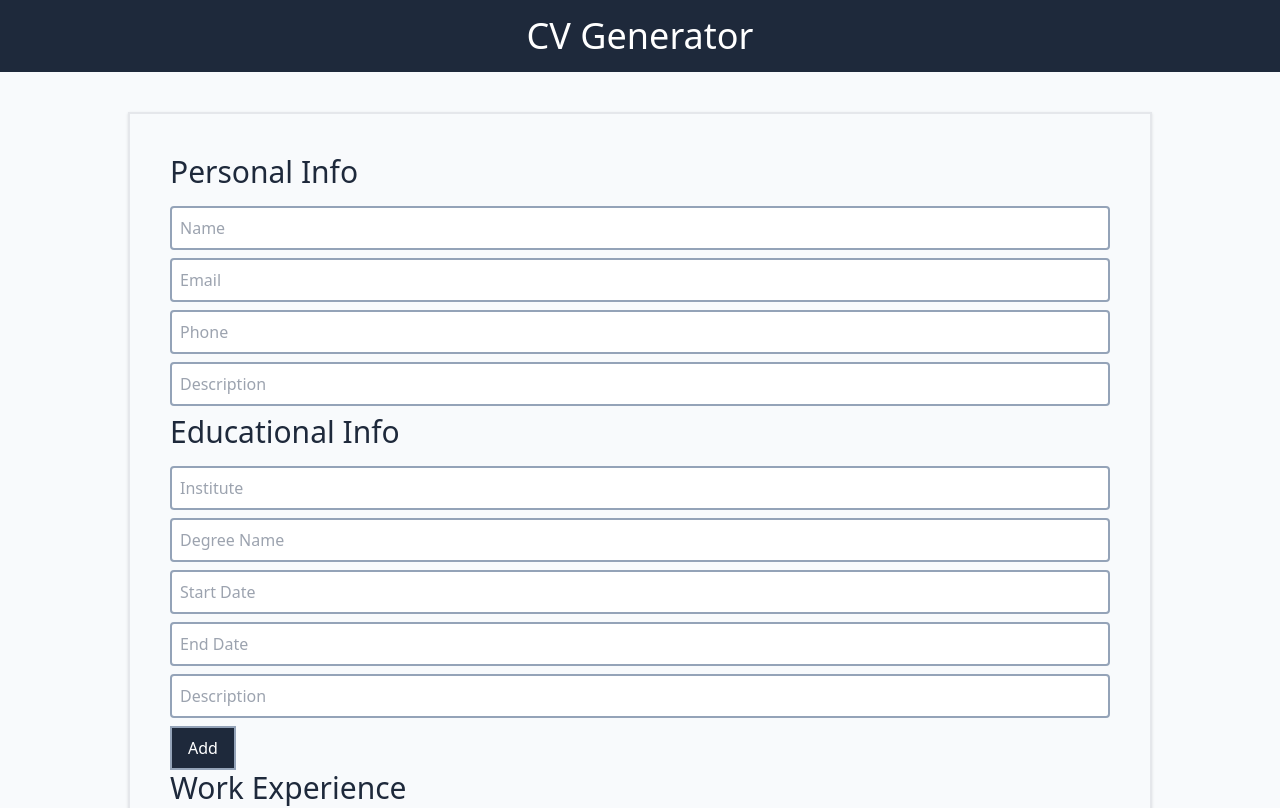
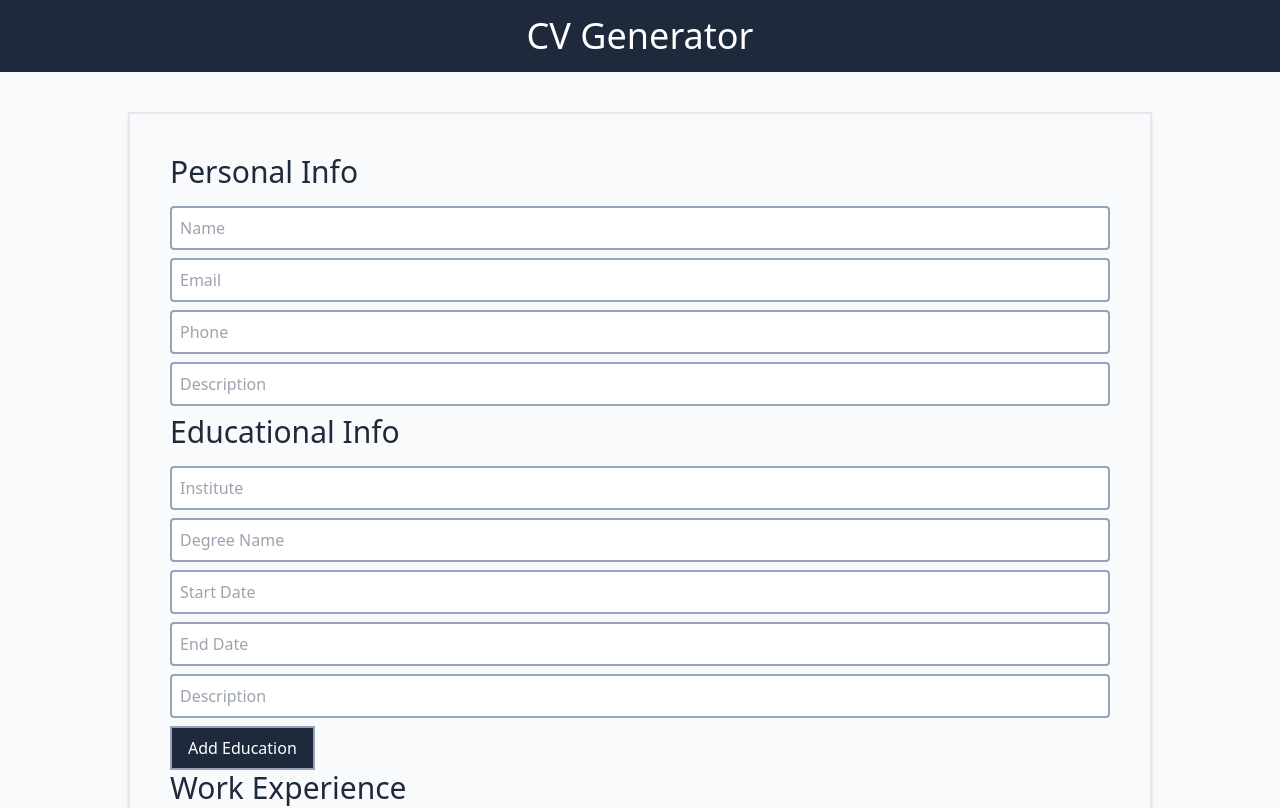
Before and after one commit to adnansyed101/CV-Generator, a React (Vite) app: page / in a window 1280 px wide. Shown: the top 808 px of the page. Built offline with nearby package versions, Linux system fonts and the light colour scheme.

Commit message:
add education word to buttons

```diff
--- a/src/components/Education.jsx
+++ b/src/components/Education.jsx
@@ -72,11 +72,11 @@ const Education = (props) => {
             <div className="btns">
               {education.length !== 1 && (
                 <button onClick={() => handleEducationRemove(index)}>
-                  Remove
+                  Remove Education
                 </button>
               )}
               {education.length - 1 === index && (
-                <button onClick={handleAddEducation}>Add</button>
+                <button onClick={handleAddEducation}>Add Education</button>
               )}
             </div>
           </div>
```
